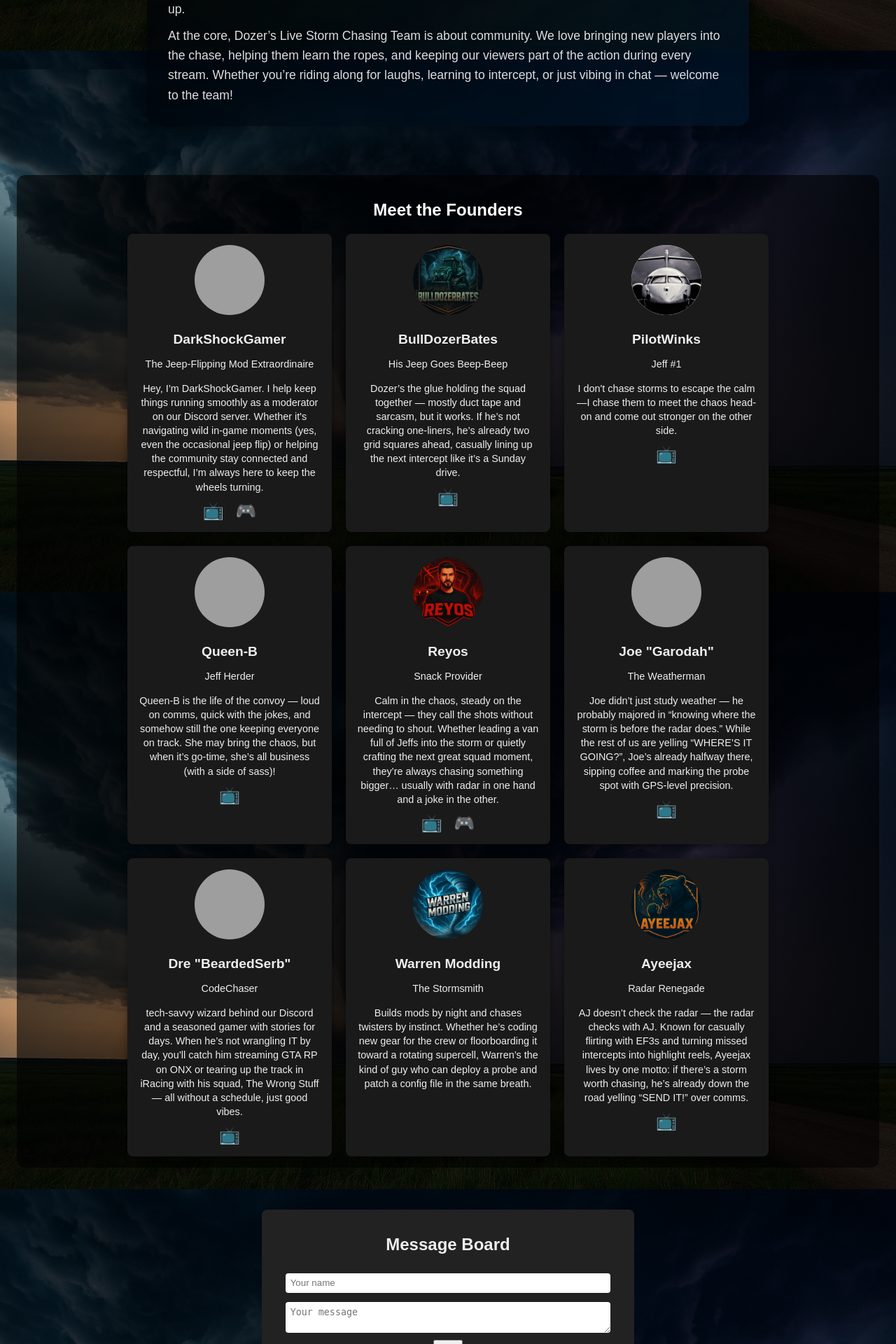
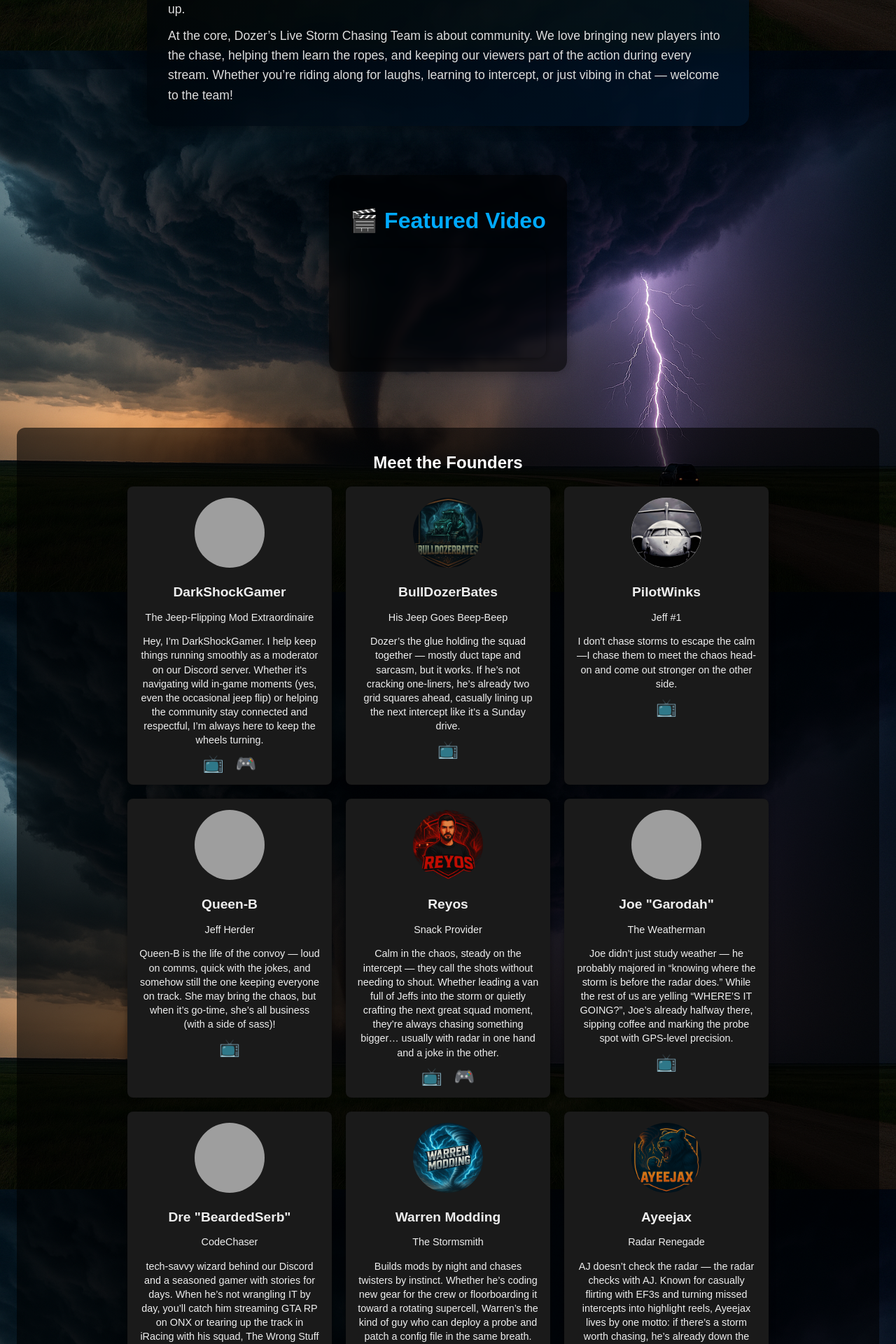
Before and after one commit to Reyos86/dozers-site, a Flask app: page / in a window 1280 px wide. Shown: the part 861-2781 px from the top of the page at 70% size. Run offline with Flask 3, Linux system fonts and the light colour scheme; grey boxes are pictures that could not be loaded.

Commit message:
added featured video

```diff
--- a/templates/index.html
+++ b/templates/index.html
@@ -183,6 +183,42 @@
 		  color: #00aaff;
 		}
 
+	    .featured-video {
+		  max-width: 800px;
+		  margin: 40px auto;
+		  padding: 20px 30px;
+		  background: rgba(0, 0, 0, 0.6);
+		  border-radius: 16px;
+		  box-shadow: 0 0 20px rgba(0,0,0,0.4);
+		  backdrop-filter: blur(6px);
+		  text-align: center;
+		}
+
+		.featured-video h2 {
+		  font-size: 2em;
+		  margin-bottom: 20px;
+		  color: #00aaff;
+		}
+
+		.video-wrapper {
+		  position: relative;
+		  padding-bottom: 56.25%;
+		  height: 0;
+		  overflow: hidden;
+		  border-radius: 12px;
+		  box-shadow: 0 0 12px rgba(0,0,0,0.5);
+		}
+
+		.video-wrapper iframe {
+		  position: absolute;
+		  top: 0;
+		  left: 0;
+		  width: 100%;
+		  height: 100%;
+		  border: none;
+		  border-radius: 12px;
+		}
+
     </style>
 </head>
 <body>
@@ -215,6 +251,20 @@
 			At the core, Dozer’s Live Storm Chasing Team is about community. We love bringing new players into the chase, helping them learn the ropes, and keeping our viewers part of the action during every stream. Whether you’re riding along for laughs, learning to intercept, or just vibing in chat — welcome to the team!
 		</p>
 	</div>
+
+	<div class="featured-video">
+	  <h2>🎬 Featured Video</h2>
+	  <div class="video-wrapper">
+	     <iframe
+	      src="https://www.youtube.com/watch?v=0B9r6stI7cI"
+	      title="MASS Casualty Event!"
+	      frameborder="0"
+	      allow="accelerometer; autoplay; clipboard-write; encrypted-media; gyroscope; picture-in-picture"
+	      allowfullscreen>
+	    </iframe>
+	  </div>
+	</div>
+
 
 	<div class="founders-section">
 		<h2>Meet the Founders</h2>
```
